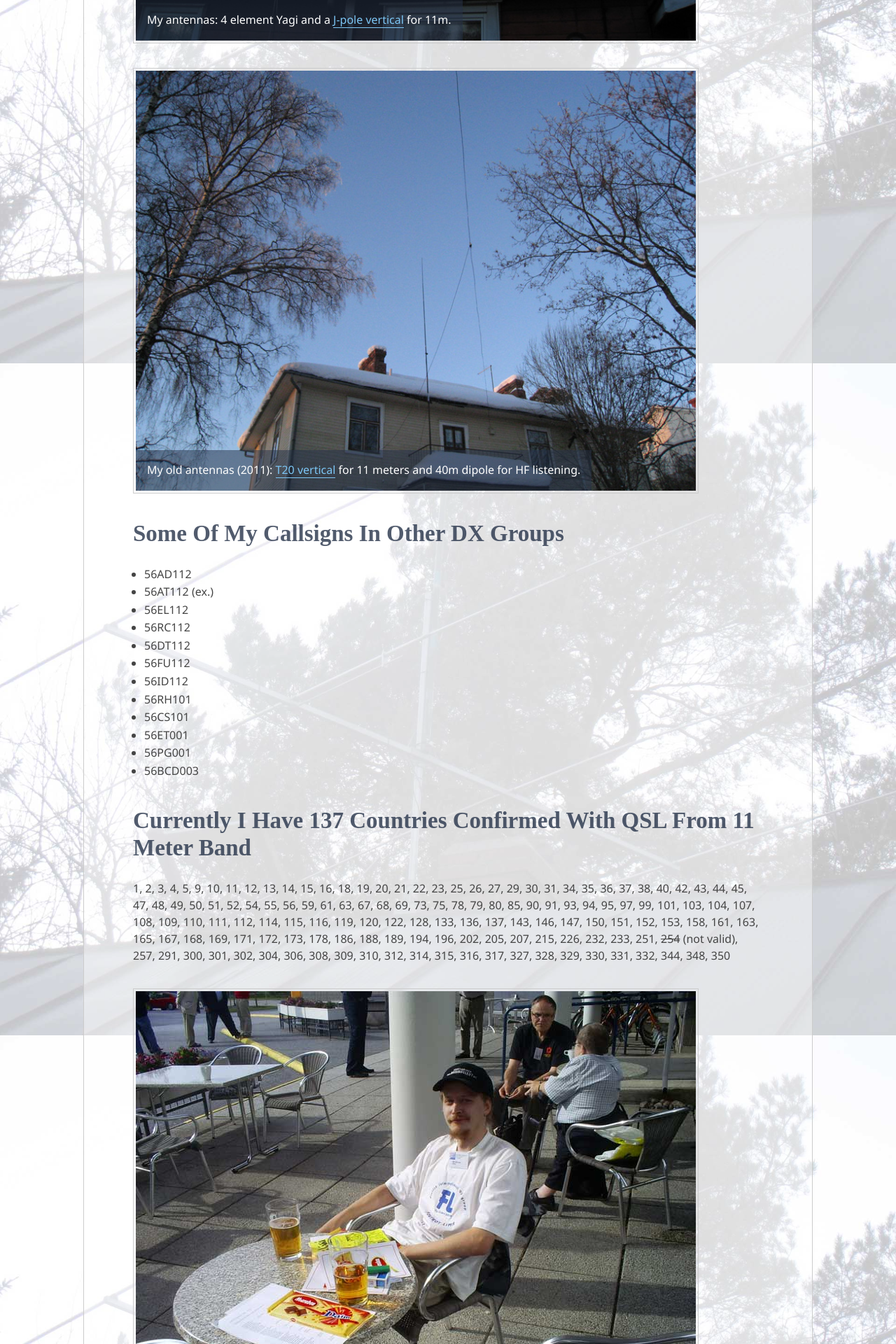
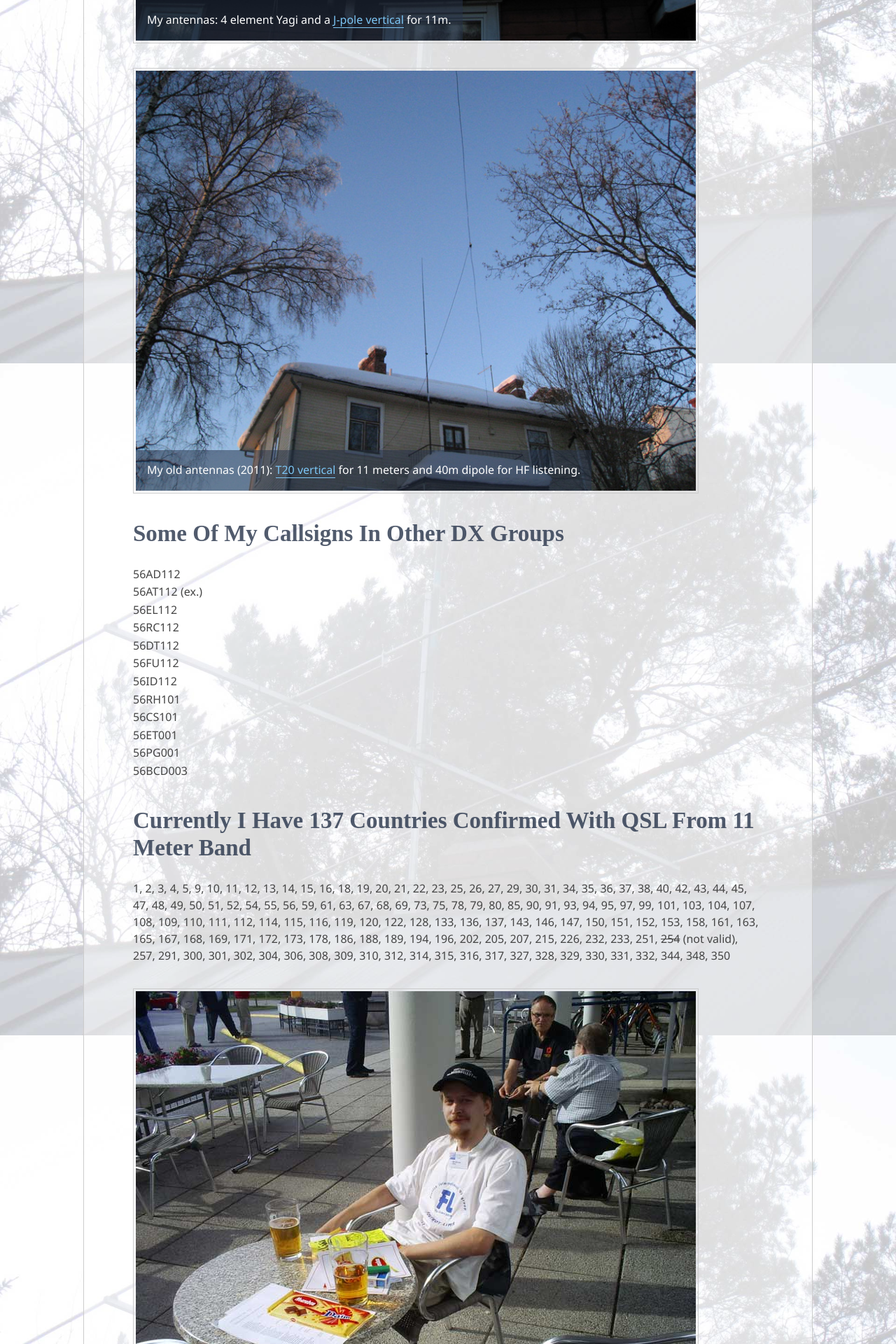
Before and after one commit to teear/56fl001.fldx.org, a Jekyll site: the page built from station.html, in a window 1280 px wide. Shown: the part 1401-3321 px from the top of the page at 70% size. Built offline with Jekyll 4.4.1, drawn with Linux system fonts in a browser that asks for light colours.

Commit message:
Add class item-list to list of callsigns

```diff
--- a/station.html
+++ b/station.html
@@ -56,7 +56,7 @@
 
 <h2>Some of my callsigns in other DX groups</h2>
 
-<ul>
+<ul class="item-list">
 <li>56AD112</li>
 <li>56AT112 (ex.)</li>
 <li>56EL112</li>
```
